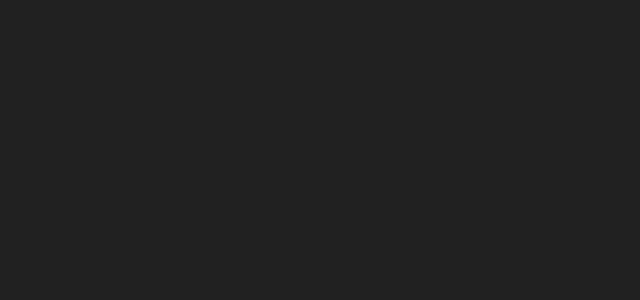
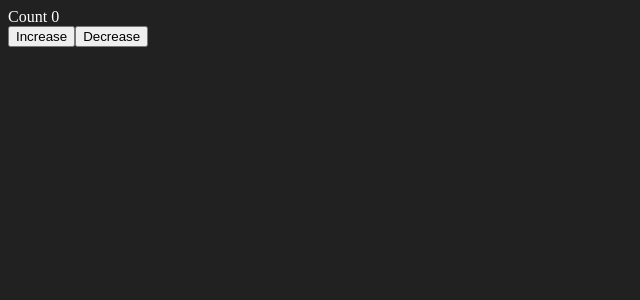
Before and after one commit to dewansh1503/react-practice-projects, a React (Vite) app in the folder Counter_App/: page / in a window 1280 px wide. Shown: the top 300 px of the page, without its empty margins (0-640 px from the left). Built offline with nearby package versions, Linux system fonts and the light colour scheme.

Commit message:
adding utility functions for counter

```diff
--- a/Counter_App/src/App.jsx
+++ b/Counter_App/src/App.jsx
@@ -1,5 +1,28 @@
+import { useDispatch, useSelector } from 'react-redux';
+import { decrease, increase } from '../features/counterSlice';
+
 function App() {
-   return <></>;
+   return (
+      <>
+         <Count />
+         {/* <Iseven /> */}
+         <Increase />
+         <Decrease />
+      </>
+   );
+}
+function Count() {
+   const count = useSelector((state) => state.count);
+   return <div>Count {count}</div>;
+}
+
+function Increase(){
+   const dispatch = useDispatch()
+   return <button onClick={()=>{dispatch(increase)}}>Increase</button>
+}
+function Decrease(){
+   const dispatch = useDispatch()
+   return <button onClick={()=>{dispatch(decrease)}}>Decrease</button>
 }
 
 export default App;
```
